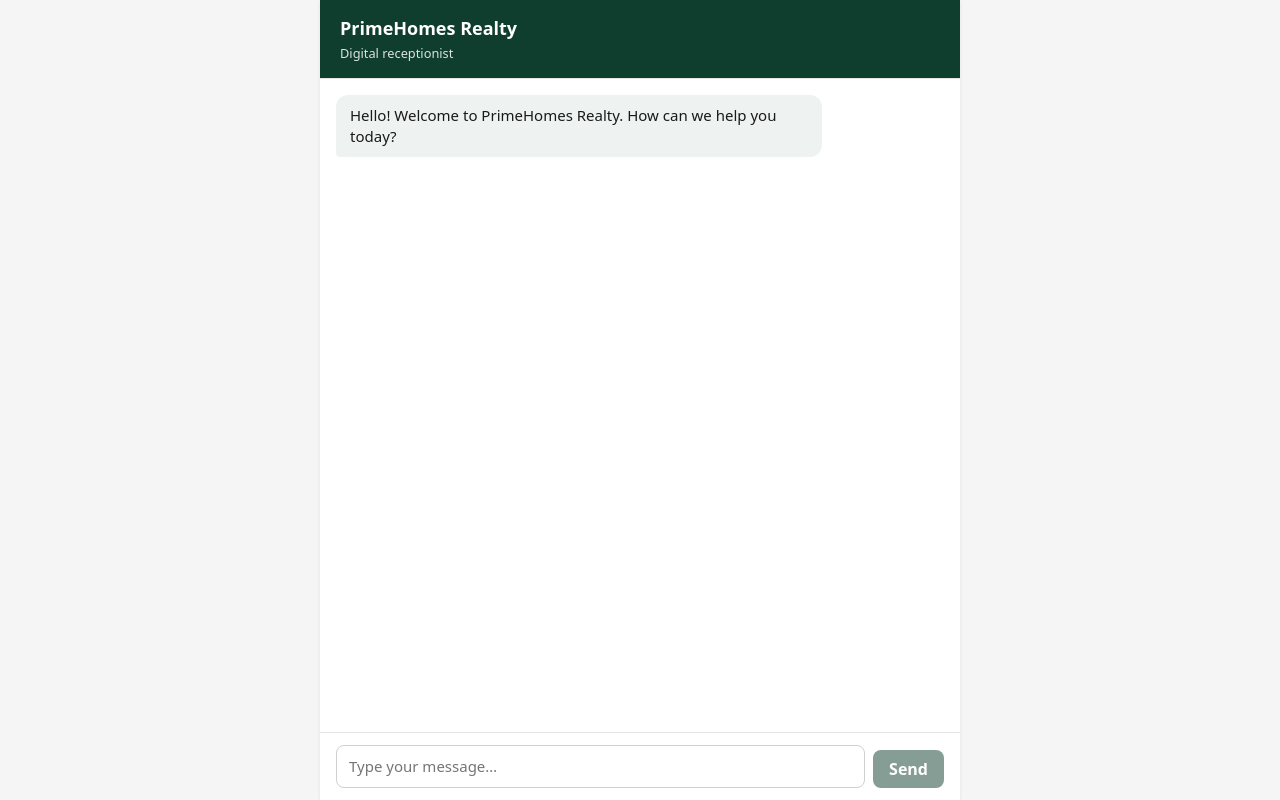
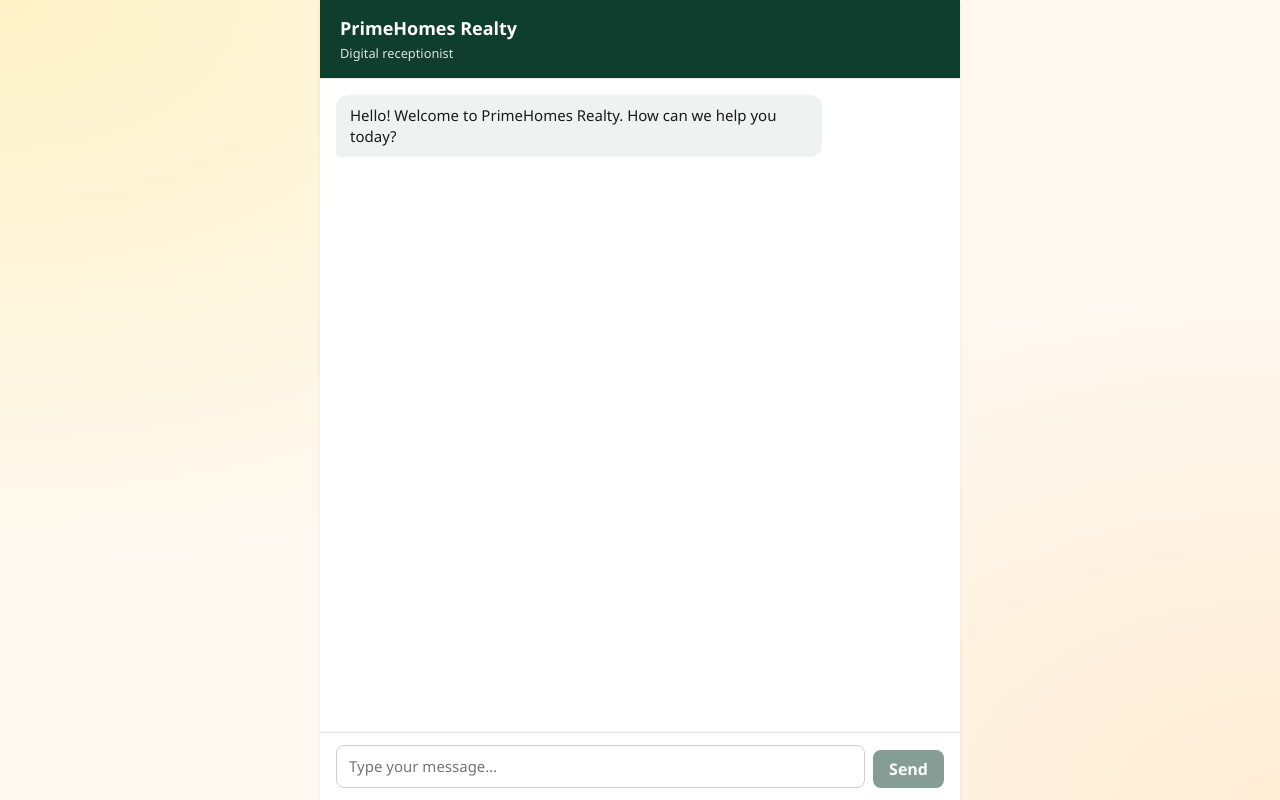
Before and after one commit to TUNZ97/real-estate-lead-bot, a React (Vite) app in the folder frontend/: page / in a window 1280 px wide. Built offline with nearby package versions, Linux system fonts and the light colour scheme; the HTML template or start-up script is replaced by a standard one.

Commit message:
feat(frontend): orange & yellow modern design tokens

```diff
--- a/frontend/src/index.css
+++ b/frontend/src/index.css
@@ -1,3 +1,26 @@
+:root {
+  --color-orange-500: #f97316;
+  --color-orange-600: #ea580c;
+  --color-orange-700: #c2410c;
+  --color-yellow-400: #facc15;
+  --color-yellow-500: #eab308;
+  --color-amber-50: #fffbeb;
+  --color-amber-100: #fef3c7;
+  --color-surface: #ffffff;
+  --color-bg: #fff8f0;
+  --color-text: #1c1917;
+  --color-text-muted: #78716c;
+  --color-border: #fed7aa;
+  --color-error: #dc2626;
+  --color-error-bg: #fef2f2;
+  --radius-lg: 16px;
+  --radius-md: 12px;
+  --radius-sm: 8px;
+  --shadow-soft: 0 4px 24px rgba(249, 115, 22, 0.12);
+  --shadow-card: 0 8px 32px rgba(28, 25, 23, 0.08);
+  --font: 'Segoe UI', system-ui, -apple-system, BlinkMacSystemFont, Roboto, sans-serif;
+}
+
 *,
 *::before,
 *::after {
@@ -12,9 +35,15 @@
 }
 
 body {
-  font-family: system-ui, -apple-system, BlinkMacSystemFont, 'Segoe UI', Roboto,
-    Oxygen, Ubuntu, Cantarell, sans-serif;
-  background: #f5f5f5;
-  color: #1a1a1a;
+  font-family: var(--font);
+  background:
+    radial-gradient(ellipse at top left, #fef3c7 0%, transparent 50%),
+    radial-gradient(ellipse at bottom right, #ffedd5 0%, transparent 45%),
+    var(--color-bg);
+  color: var(--color-text);
   -webkit-font-smoothing: antialiased;
 }
+
+button {
+  font-family: inherit;
+}
```
